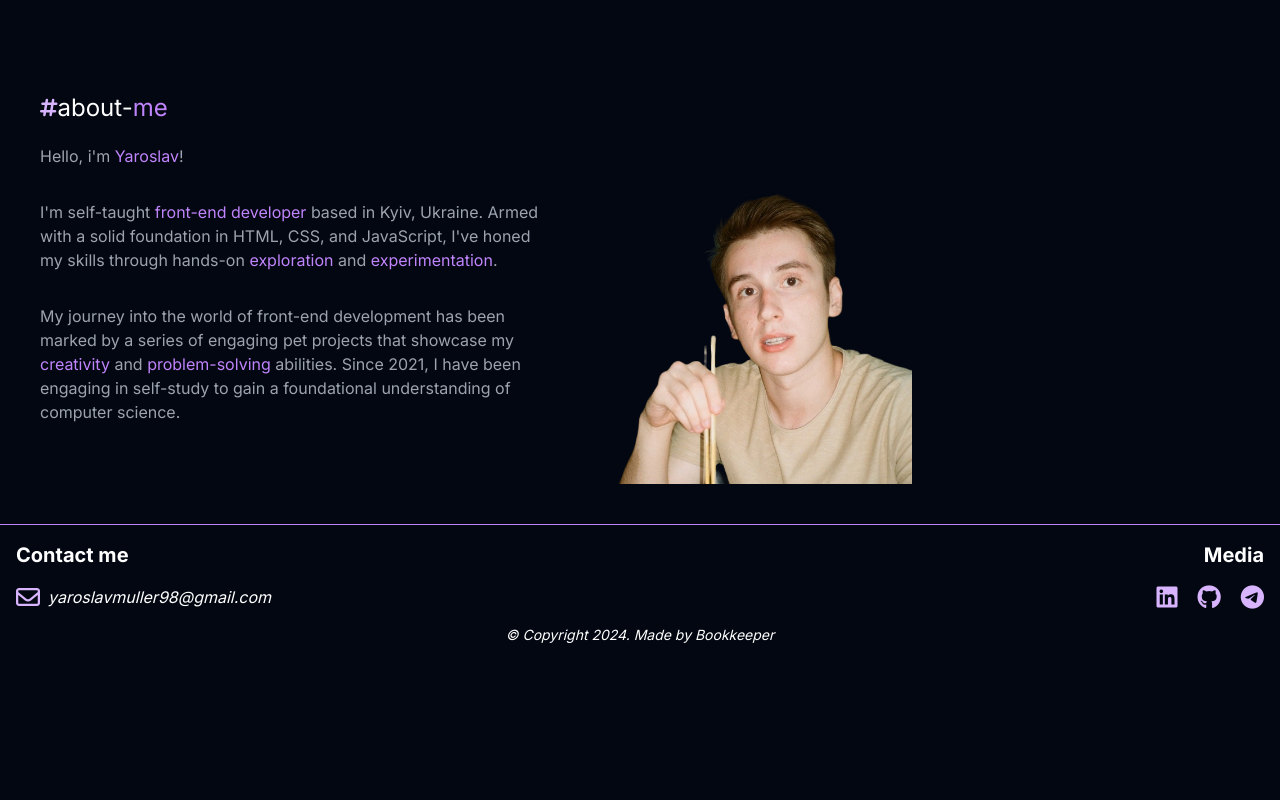
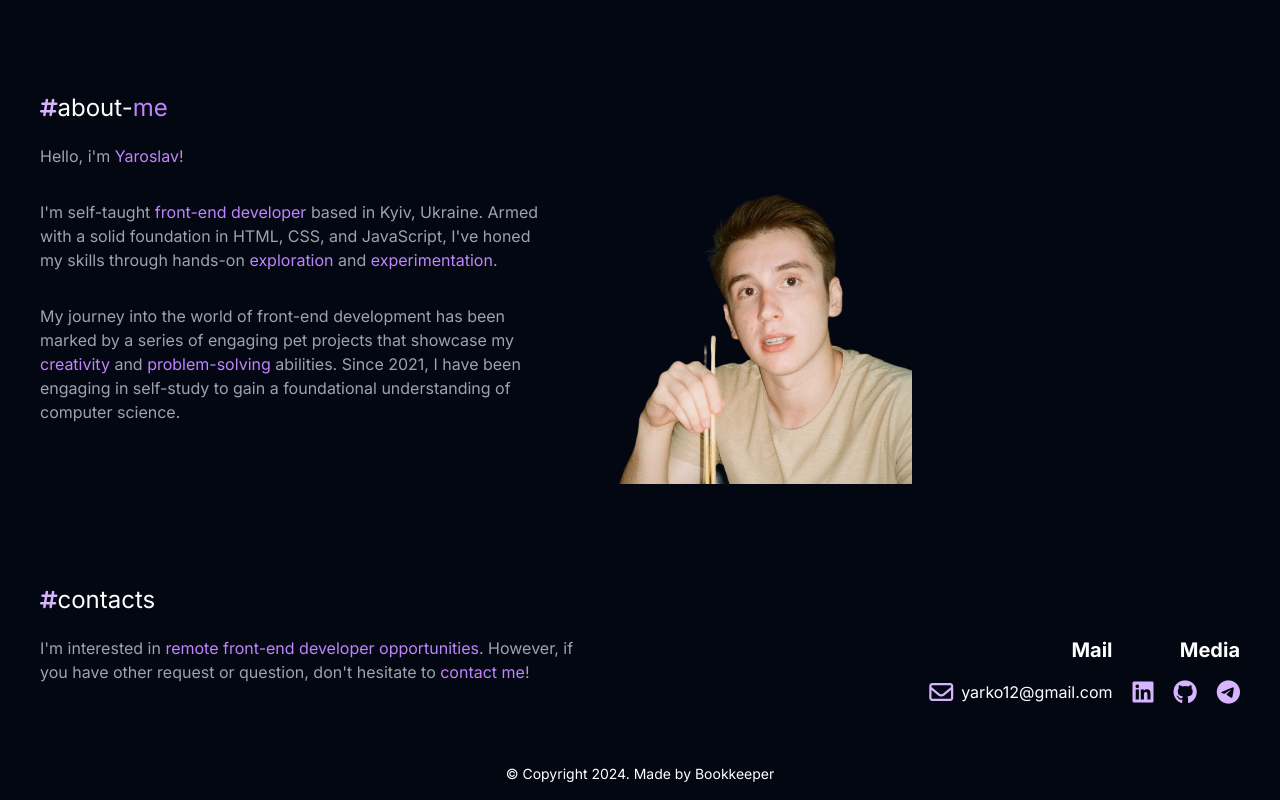
Before and after one commit to Bookkeeper33/Portfolio, a Vue app: page / in a window 1280 px wide. Shown: the part 1895-2695 px from the top of the page. Before the commit the page ends 2556 px from the top, so only its background shows below. Built offline with nearby package versions, Linux system fonts and the light colour scheme.

Commit message:
Feature: add contact section

```diff
--- a/src/components/Footer/Footer.vue
+++ b/src/components/Footer/Footer.vue
@@ -5,63 +5,9 @@
 </script>
 
 <template>
-    <footer class="flex justify-center border-t border-t-purple-400 px-3 py-4 sm:p-4">
-        <div
-            class="container flex flex-col items-center gap-y-3 text-white sm:grid sm:grid-cols-2 sm:grid-rows-1"
-        >
-            <div class="self-start sm:justify-self-start">
-                <h2 class="mb-3 text-lg font-bold sm:text-xl">Contact me</h2>
-                <address class="flex items-center gap-x-2">
-                    <i
-                        class="fa-regular fa-envelope cursor-pointer text-lg text-purple-300 duration-300 ease-in-out hover:-translate-y-2 hover:text-purple-500 sm:text-2xl"
-                    ></i>
-                    <a
-                        href="mailto:yaroslavmuller98@gmail.com"
-                        class="text-sm duration-300 ease-out hover:opacity-80 sm:text-base"
-                        >yaroslavmuller98@gmail.com
-                    </a>
-                </address>
-            </div>
-            <div class="min-w-[250px] self-start sm:justify-self-end">
-                <h2 class="mb-3 text-lg font-bold sm:text-right sm:text-xl">Media</h2>
-                <ul class="flex gap-x-5 sm:justify-end">
-                    <li>
-                        <a
-                            href="https://www.linkedin.com/in/bookkeeper33/"
-                            target="_blank"
-                            aria-label="social network, open new tab"
-                            ><i
-                                class="fa-brands fa-linkedin text-lg text-purple-300 duration-300 ease-in-out hover:text-purple-500 sm:text-2xl"
-                            ></i
-                        ></a>
-                    </li>
-                    <li>
-                        <a
-                            href="https://github.com/Bookkeeper33"
-                            target="_blank"
-                            aria-label="social network, open new tab"
-                            ><i
-                                class="fa-brands fa-github text-lg text-purple-300 duration-300 ease-in-out hover:text-purple-500 sm:text-2xl"
-                            ></i
-                        ></a>
-                    </li>
-                    <li>
-                        <a
-                            href="https://t.me/melnyk_ya"
-                            target="_blank"
-                            aria-label="social network, open new tab"
-                            ><i
-                                class="fa-brands fa-telegram text-lg text-purple-300 duration-300 ease-in-out hover:text-purple-500 sm:text-2xl"
-                            ></i
-                        ></a>
-                    </li>
-                </ul>
-            </div>
-            <div
-                class="col-span-2 justify-self-center text-xs italic max-[300px]:text-center sm:text-sm"
-            >
-                &copy; Copyright {{ currentYear }}. Made by Bookkeeper
-            </div>
+    <footer class="flex justify-center px-3 py-4 sm:p-4">
+        <div class="text-xs text-white max-[300px]:text-center sm:text-sm">
+            &copy; Copyright {{ currentYear }}. Made by Bookkeeper
         </div>
     </footer>
 </template>
--- /dev/null
+++ b/src/components/Main/Contact.vue
@@ -0,0 +1,78 @@
+<template>
+    <section class="w-full px-3 py-4 text-white sm:p-10">
+        <div class="container mx-auto flex items-center">
+            <i class="fa-solid fa-hashtag text-xl text-purple-300"></i>
+            <h2 class="text-lg sm:text-2xl">contacts</h2>
+        </div>
+        <div
+            class="container mx-auto mt-5 flex flex-col items-start gap-3 text-white sm:justify-between md:flex-row"
+        >
+            <p class="text-pretty text-gray-400 antialiased">
+                I'm interested in
+                <span class="text-purple-400">remote front-end developer opportunities</span>.
+                However, if you have other request or question, don't hesitate to
+                <span class="text-purple-400">contact me</span>!
+            </p>
+            <div
+                class="flex w-full flex-col gap-3 sm:flex-row sm:justify-between sm:gap-5 md:justify-end"
+            >
+                <address class="not-italic">
+                    <h3
+                        class="mb-3 text-base font-bold sm:text-left sm:text-lg md:text-right md:text-xl"
+                    >
+                        Mail
+                    </h3>
+                    <span class="flex items-center gap-x-2">
+                        <i
+                            class="fa-regular fa-envelope cursor-pointer text-lg text-purple-300 duration-300 ease-in-out hover:-translate-y-2 hover:text-purple-500 sm:text-2xl"
+                        ></i>
+                        <a
+                            href="mailto:yarko12@gmail.com"
+                            aria-label="personal email"
+                            class="text-sm duration-300 ease-out hover:opacity-80 sm:text-base"
+                            >yarko12@gmail.com
+                        </a>
+                    </span>
+                </address>
+
+                <div>
+                    <h3 class="mb-3 text-base font-bold sm:text-right sm:text-lg md:text-xl">
+                        Media
+                    </h3>
+                    <ul class="flex gap-x-5 sm:justify-end">
+                        <li>
+                            <a
+                                href="https://www.linkedin.com/in/bookkeeper33/"
+                                target="_blank"
+                                aria-label="LinkedIn, open new tab"
+                                ><i
+                                    class="fa-brands fa-linkedin text-lg text-purple-300 duration-300 ease-in-out hover:text-purple-500 sm:text-2xl"
+                                ></i
+                            ></a>
+                        </li>
+                        <li>
+                            <a
+                                href="https://github.com/Bookkeeper33"
+                                target="_blank"
+                                aria-label="github, open new tab"
+                                ><i
+                                    class="fa-brands fa-github text-lg text-purple-300 duration-300 ease-in-out hover:text-purple-500 sm:text-2xl"
+                                ></i
+                            ></a>
+                        </li>
+                        <li>
+                            <a
+                                href="https://t.me/melnyk_ya"
+                                target="_blank"
+                                aria-label="telegram, open new tab"
+                                ><i
+                                    class="fa-brands fa-telegram text-lg text-purple-300 duration-300 ease-in-out hover:text-purple-500 sm:text-2xl"
+                                ></i
+                            ></a>
+                        </li>
+                    </ul>
+                </div>
+            </div>
+        </div>
+    </section>
+</template>
--- a/src/view/Home.vue
+++ b/src/view/Home.vue
@@ -5,6 +5,7 @@
     import Projects from "@/components/Main/Projects.vue";
     import Skills from "@/components/Main/Skills.vue";
     import About from "@/components/Main/About.vue";
+    import Contact from "@/components/Main/Contact.vue";
 </script>
 
 <template>
@@ -14,6 +15,7 @@
         <Projects />
         <Skills />
         <About />
+        <Contact />
     </main>
     <Footer />
 </template>
```
